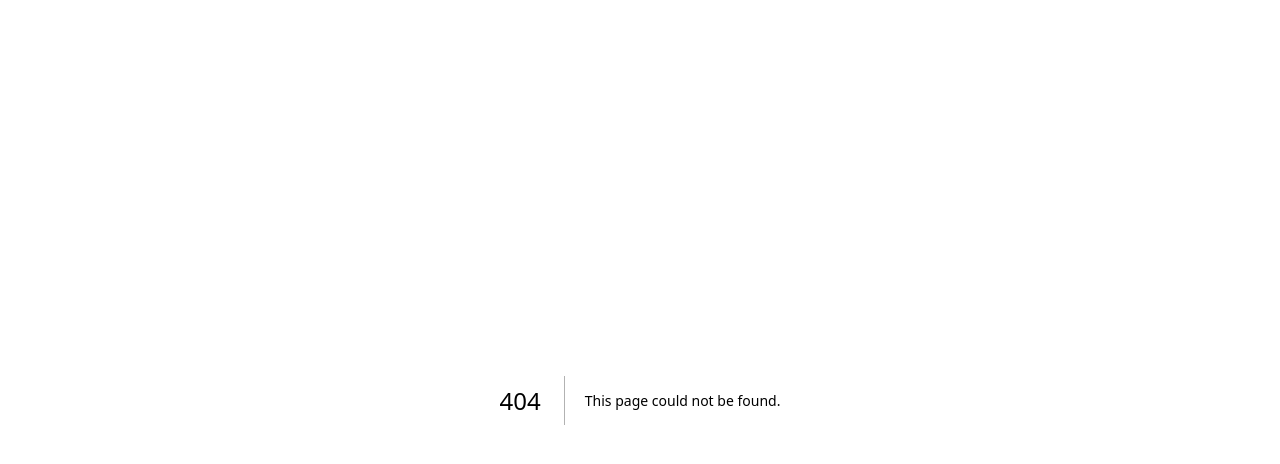
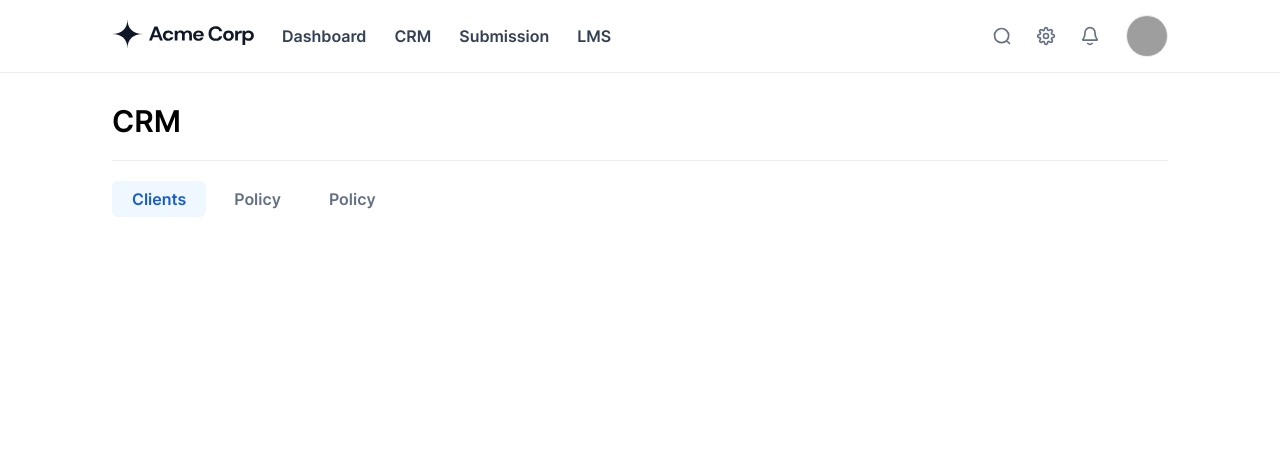
Before and after one commit to januard064/crm-webapps, a Next.js app: page /crm-page in a window 1280 px wide. Before the commit this address had no page. Shown: the top 464 px of the page. Built offline with nearby package versions, Linux system fonts and the light colour scheme; grey boxes are pictures that could not be loaded.

Commit message:
CRM Page - provide tab panel

```diff
--- /dev/null
+++ b/components/button/button.js
@@ -0,0 +1,16 @@
+import React, { useState } from "react"
+
+import Styles from './button.module.css'
+
+const Button = (props) => {
+
+    const { isActive, title, action } = props
+
+    return (
+        <div onClick={action} style={{ fontFamily: 'Inter-SemiBold' }} className={isActive ? Styles.buttonActiveContainer : Styles.buttonContainer}>
+            {title}
+        </div>
+    )
+}
+
+export default Button
--- /dev/null
+++ b/components/button/button.module.css
@@ -0,0 +1,20 @@
+.buttonContainer {
+    padding: 8px 20px;
+    border-radius: 6px;
+    cursor: pointer;
+    width: fit-content;
+    color: #667085;
+}
+
+.buttonContainer:hover {
+    background: #EFF8FF;
+}
+
+.buttonActiveContainer {
+    padding: 8px 20px;
+    border-radius: 6px;
+    cursor: pointer;
+    width: fit-content;
+    color: #175CD3;
+    background: #EFF8FF;
+}
--- /dev/null
+++ b/components/constanta/route-path.js
@@ -0,0 +1,3 @@
+export const ROUTER_PATH = {
+    CRM_PAGE: '/crm-page'
+}
--- /dev/null
+++ b/components/layout/layout.js
@@ -0,0 +1,10 @@
+const Layout = (props) => {
+
+    return (
+        <div style={{ padding: '0px 112px' }}>
+            {props.children}
+        </div>
+    )
+}
+
+export default Layout
--- /dev/null
+++ b/components/title-separator/title-separator.js
@@ -0,0 +1,16 @@
+import Styles from './title-separator.module.css'
+
+const TitleSeparator = (props) => {
+
+    const { title } = props
+
+    return (
+        <div className={Styles.container}>
+            <div className={Styles.title}>
+                CRM
+            </div>
+        </div>
+    )
+}
+
+export default TitleSeparator
--- /dev/null
+++ b/components/title-separator/title-separator.module.css
@@ -0,0 +1,10 @@
+.container {
+    margin-top: 30px;
+    border-bottom: 1px solid #EAECF0;
+}
+
+.title {
+    margin-bottom: 21px;
+    font-family: "Inter-SemiBold";
+    font-size: 30px;
+}
--- a/pages/_app.js
+++ b/pages/_app.js
@@ -1,5 +1,34 @@
+import Head from 'next/head'
+import Image from 'next/image'
+
 import '@/styles/globals.css'
 
+
+// import components
+import TopNavBar from '@/components/top-navbar/top-navbar'
+import Layout from '@/components/layout/layout'
+
 export default function App({ Component, pageProps }) {
-  return <Component {...pageProps} />
+  return (
+    <>
+      <Head>
+        <title>Create Next App</title>
+        <meta name="description" content="Generated by create next app" />
+        <meta name="viewport" content="width=device-width, initial-scale=1" />
+        <link rel="icon" href="/favicon.ico" />
+      </Head>
+
+      <main>
+        <TopNavBar />
+
+        <Layout>
+          <Component {...pageProps} />
+        </Layout>
+
+      </main>
+
+
+    </>
+  )
+
 }
--- /dev/null
+++ b/pages/crm-page/crm-page.module.css
@@ -0,0 +1,9 @@
+.container{
+    margin-top: 20px;
+}
+
+.tabContainer{
+    display: flex;
+    align-items: center;
+    justify-content: flex-start;
+}
--- /dev/null
+++ b/pages/crm-page/index.js
@@ -0,0 +1,50 @@
+import React, { useState } from 'react'
+
+import Styles from './crm-page.module.css'
+
+// import components
+import TitleSeparator from "@/components/title-separator/title-separator"
+import Button from '@/components/button/button'
+
+const CrmPage = () => {
+
+    const [activeTab, setActiveTab] = useState(0)
+
+    const CRM_MENU = [
+        {
+            id: 0,
+            title: 'Clients',
+            action: () => { }
+        },
+        {
+            id: 1,
+            title: 'Policy',
+            action: () => { }
+        },
+        {
+            id: 2,
+            title: 'Policy',
+            action: () => { }
+        }
+    ]
+
+    return (
+        <>
+            <TitleSeparator title={"CRM"} />
+            <div className={Styles.container}>
+                <div className={Styles.tabContainer}>
+                    {
+                        CRM_MENU.map((menu, index) => (
+                            <div key={index} style={{ marginLeft: index == 0 ? 0 : '8px' }}>
+                                <Button title={menu.title} action={menu.action} isActive={activeTab === menu.id} />
+                            </div>
+                        ))
+                    }
+                </div>
+            </div>
+        </>
+
+    )
+}
+
+export default CrmPage
```
Also changed, not shown: pages/index.js (+15 -18 lines).
